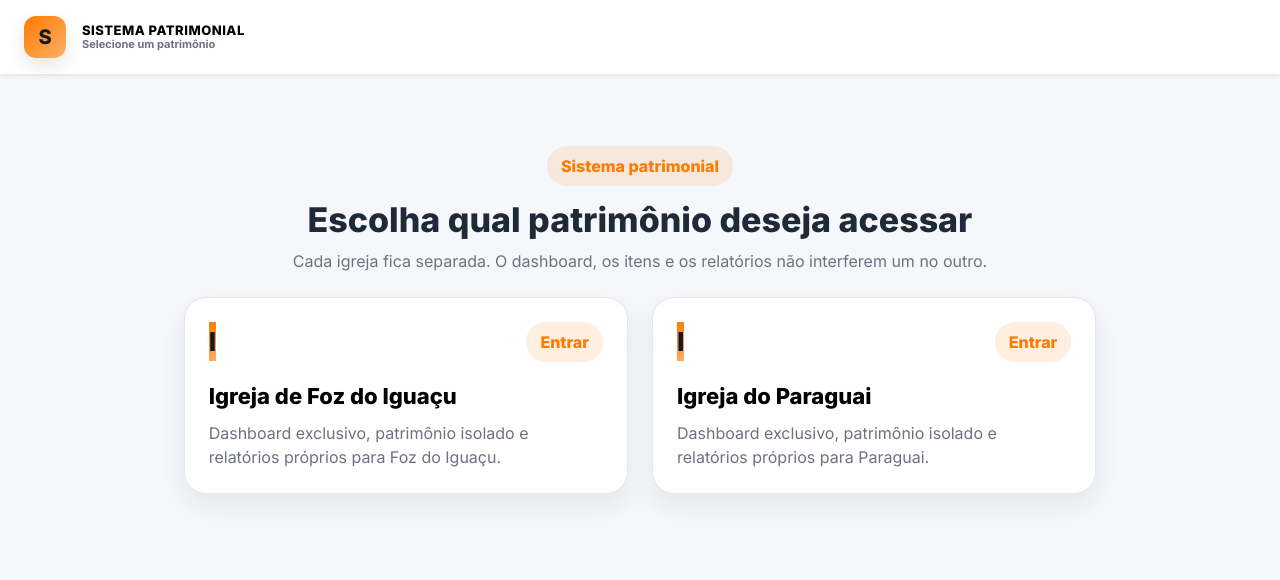
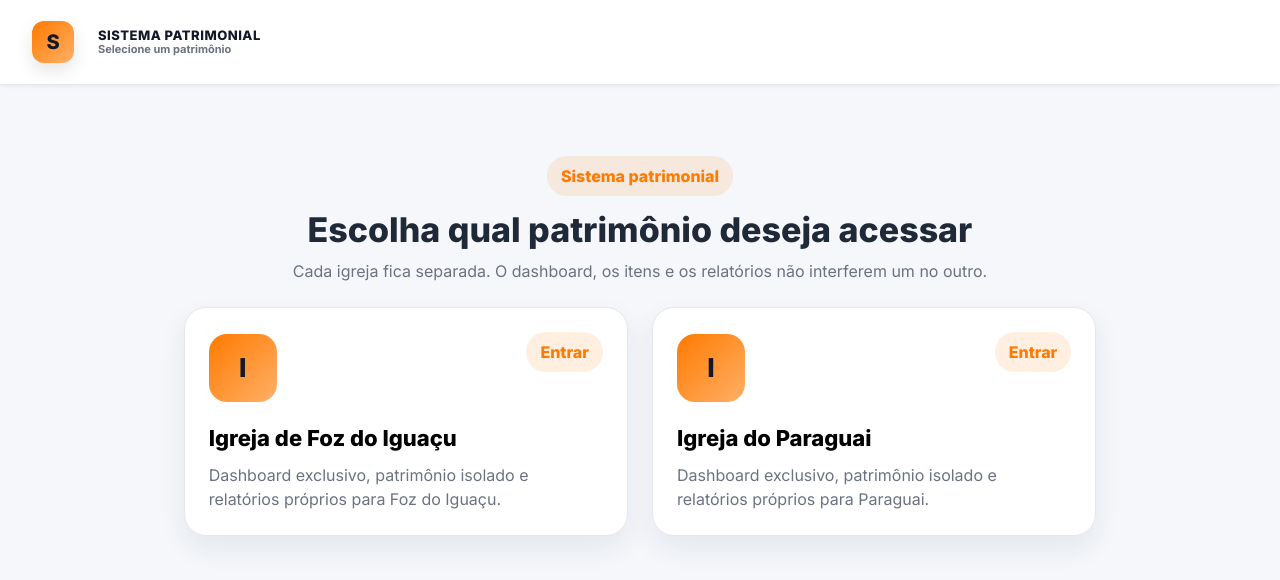
Before and after one commit to Hunter954/Patrimonial, a Flask app: page / in a window 1280 px wide. Shown: the top 580 px of the page. Run offline with Flask 3, Linux system fonts and the light colour scheme; data comes from the database, SQL or seed files in the repository.

Commit message:
Update app.css

```diff
--- a/app/static/css/app.css
+++ b/app/static/css/app.css
@@ -15,37 +15,75 @@ body{
   color: var(--text);
 }
 
-.app-navbar .navbar-brand{ gap: 10px; }
-.brand-wrap{ min-height: 58px; }
-.brand-copy{ justify-content: center; }
-.brand-mark{
-  width: 42px; height: 42px;
-  border-radius: 12px;
-  display:flex; align-items:center; justify-content:center;
-  box-shadow: 0 8px 18px rgba(0,0,0,.10);
-  background: #fff;
+.app-navbar .navbar-brand{
+  gap: 12px;
 }
-.brand-logo{
+
+.brand-wrap{
+  min-height: 58px;
+  text-decoration: none;
+  min-width: 0;
+}
+
+.brand-logo-wrap{
+  display: flex;
+  align-items: center;
+  justify-content: center;
+  min-width: 58px;
+  min-height: 58px;
+  flex-shrink: 0;
+}
+
+.brand-copy{
+  justify-content: center;
+  min-width: 0;
+}
+
+.brand-logo-free{
+  display: block;
   max-width: 180px;
-  max-height: 52px;
+  max-height: 56px;
   width: auto;
   height: auto;
-  display:block;
   object-fit: contain;
   background: transparent;
+  border: 0;
   border-radius: 0;
   box-shadow: none;
 }
+
 .brand-mark{
+  width: 42px;
+  height: 42px;
+  border-radius: 12px;
+  display:flex;
+  align-items:center;
+  justify-content:center;
+  box-shadow: 0 8px 18px rgba(0,0,0,.10);
   background: linear-gradient(135deg, var(--orange), #ffb067);
   color: #111827;
   font-weight: 800;
+  flex-shrink: 0;
 }
-.brand-title{ font-weight: 800; letter-spacing: .5px; font-size: 13px; }
-.brand-subtitle{ font-size: 11px; color: var(--muted); font-weight: 700; }
+
+.brand-title{
+  font-weight: 800;
+  letter-spacing: .5px;
+  font-size: 13px;
+  color: #111827;
+}
+
+.brand-subtitle{
+  font-size: 11px;
+  color: var(--muted);
+  font-weight: 700;
+}
 
 @media (max-width: 768px){
-  .brand-logo{ max-width: 132px; max-height: 44px; }
+  .brand-logo-free{
+    max-width: 132px;
+    max-height: 44px;
+  }
 }
 
 .nav-link{
@@ -54,19 +92,28 @@ body{
   padding: 10px 10px;
   border-bottom: 3px solid transparent;
 }
+
 .nav-link.active{
   color: #111827;
   border-bottom-color: var(--orange);
 }
 
 .avatar{
-  width: 32px; height: 32px; border-radius: 999px;
-  background: #111827; color: #fff;
-  display:flex; align-items:center; justify-content:center;
+  width: 32px;
+  height: 32px;
+  border-radius: 999px;
+  background: #111827;
+  color: #fff;
+  display:flex;
+  align-items:center;
+  justify-content:center;
   font-weight: 800;
 }
 
-.page-title{ font-size: 22px; font-weight: 900; }
+.page-title{
+  font-size: 22px;
+  font-weight: 900;
+}
 
 .card{
   border: 1px solid var(--border);
@@ -82,15 +129,28 @@ body{
   align-items:center;
   min-height: 86px;
 }
+
 .kpi-icon{
-  width: 46px; height: 46px;
+  width: 46px;
+  height: 46px;
   border-radius: 14px;
   background: var(--orange-soft);
-  display:flex; align-items:center; justify-content:center;
+  display:flex;
+  align-items:center;
+  justify-content:center;
   font-size: 22px;
 }
-.kpi-label{ color: var(--muted); font-weight: 700; font-size: 13px; }
-.kpi-value{ font-size: 26px; font-weight: 900; }
+
+.kpi-label{
+  color: var(--muted);
+  font-weight: 700;
+  font-size: 13px;
+}
+
+.kpi-value{
+  font-size: 26px;
+  font-weight: 900;
+}
 
 .panel-card .panel-title{
   padding: 14px 16px;
@@ -107,6 +167,7 @@ body{
   padding: 14px 16px;
   border-bottom: 1px solid var(--border);
 }
+
 .table-custom tbody td{
   padding: 14px 16px;
   border-bottom: 1px solid #eef2f7;
@@ -119,7 +180,12 @@ body{
   color: #111827;
   font-weight: 900;
 }
-.btn-orange:hover{ background: var(--orange-2); border-color: var(--orange-2); color:#111827; }
+
+.btn-orange:hover{
+  background: var(--orange-2);
+  border-color: var(--orange-2);
+  color:#111827;
+}
 
 .btn-outline-orange{
   border: 1px solid rgba(255,122,0,.35);
@@ -127,26 +193,38 @@ body{
   font-weight: 900;
   background: #fff;
 }
+
 .btn-outline-orange:hover{
   background: var(--orange-soft);
   border-color: rgba(255,122,0,.55);
   color:#111827;
 }
 
-.text-orange{ color: var(--orange) !important; }
+.text-orange{
+  color: var(--orange) !important;
+}
 
 .legend-item{
-  display:flex; align-items:center; gap:10px;
+  display:flex;
+  align-items:center;
+  gap:10px;
   padding: 10px 0;
   border-bottom: 1px solid #eef2f7;
   font-weight: 800;
   color: #111827;
 }
-.legend-item:last-child{ border-bottom: none; }
+
+.legend-item:last-child{
+  border-bottom: none;
+}
 
 .dot{
-  width: 10px; height: 10px; border-radius: 999px; display:inline-block;
+  width: 10px;
+  height: 10px;
+  border-radius: 999px;
+  display:inline-block;
 }
+
 .dot-orange{ background: var(--orange); }
 .dot-yellow{ background: #fbbf24; }
 .dot-gray{ background: #cbd5e1; }
@@ -156,27 +234,44 @@ body{
   border-radius: 999px;
   padding: 6px 10px;
 }
+
 .badge-soft-success{ background: rgba(16,185,129,.15); color:#065f46; }
 .badge-soft-warning{ background: rgba(251,191,36,.20); color:#92400e; }
 .badge-soft-muted{ background: rgba(148,163,184,.25); color:#334155; }
 
 .alert-row{
-  display:flex; align-items:center; gap:10px;
+  display:flex;
+  align-items:center;
+  gap:10px;
   padding: 12px;
   border: 1px solid #eef2f7;
   border-radius: 12px;
   background: #fff;
 }
-.alert-icon{ font-size: 16px; }
+
+.alert-icon{
+  font-size: 16px;
+}
 
 .move-row{
   border: 1px solid #eef2f7;
   border-radius: 12px;
   padding: 10px 12px;
 }
-.move-title{ font-weight: 900; }
-.move-meta{ font-size: 12px; color: #64748b; font-weight: 700; }
-.move-details{ font-size: 13px; }
+
+.move-title{
+  font-weight: 900;
+}
+
+.move-meta{
+  font-size: 12px;
+  color: #64748b;
+  font-weight: 700;
+}
+
+.move-details{
+  font-size: 13px;
+}
 
 .barcode-preview{
   max-width: 100%;
@@ -186,8 +281,16 @@ body{
   background: #fff;
 }
 
-.progress{ height: 10px; border-radius: 999px; background: #eef2f7; }
-.progress-bar{ background: var(--orange); border-radius: 999px; }
+.progress{
+  height: 10px;
+  border-radius: 999px;
+  background: #eef2f7;
+}
+
+.progress-bar{
+  background: var(--orange);
+  border-radius: 999px;
+}
 
 .report-link{
   display:block;
@@ -198,14 +301,22 @@ body{
   color:#111827;
   font-weight: 700;
 }
-.report-link:hover{ background: var(--orange-soft); }
 
-.form-control:focus, .form-select:focus{
+.report-link:hover{
+  background: var(--orange-soft);
+}
+
+.form-control:focus,
+.form-select:focus{
   border-color: rgba(255,122,0,.55);
   box-shadow: 0 0 0 .25rem rgba(255,122,0,.12);
 }
 
-.selector-wrap{ max-width: 1100px; padding-top: 48px; }
+.selector-wrap{
+  max-width: 1100px;
+  padding-top: 48px;
+}
+
 .selector-eyebrow{
   display: inline-flex;
   background: var(--orange-soft);
@@ -215,8 +326,18 @@ body{
   font-weight: 800;
   margin-bottom: 14px;
 }
-.selector-title{ font-size: 34px; font-weight: 900; }
-.selector-subtitle{ color: var(--muted); max-width: 760px; margin: 0 auto; }
+
+.selector-title{
+  font-size: 34px;
+  font-weight: 900;
+}
+
+.selector-subtitle{
+  color: var(--muted);
+  max-width: 760px;
+  margin: 0 auto;
+}
+
 .church-card{
   width: 100%;
   text-align: left;
@@ -227,22 +348,75 @@ body{
   transition: .2s ease;
   box-shadow: 0 12px 28px rgba(31,41,55,.08);
 }
+
 .church-card:hover{
   transform: translateY(-2px);
   box-shadow: 0 18px 36px rgba(31,41,55,.12);
   border-color: rgba(255,122,0,.35);
 }
-.church-card-top{ display:flex; align-items:center; justify-content:space-between; margin-bottom: 18px; }
-.church-card-logo,
+
+.church-card-top{
+  display:flex;
+  align-items:flex-start;
+  justify-content:space-between;
+  gap: 16px;
+  margin-bottom: 18px;
+}
+
+.church-card-brand{
+  display: flex;
+  align-items: center;
+  justify-content: flex-start;
+  min-height: 72px;
+  max-width: calc(100% - 110px);
+}
+
+.church-card-logo-img,
 .church-preview-logo{
-  width: 68px; height: 68px; border-radius: 18px; object-fit: cover; background: #fff; border:1px solid #eef2f7;
+  display: block;
+  max-width: 220px;
+  max-height: 90px;
+  width: auto;
+  height: auto;
+  object-fit: contain;
+  background: transparent;
+  border: 0;
+  border-radius: 0;
+  box-shadow: none;
 }
+
 .church-card-logo-fallback{
-  display:flex; align-items:center; justify-content:center; font-weight: 900; font-size: 26px; background: linear-gradient(135deg, var(--orange), #ffb067); color: #111827;
+  width: 68px;
+  height: 68px;
+  border-radius: 18px;
+  display:flex;
+  align-items:center;
+  justify-content:center;
+  font-weight: 900;
+  font-size: 26px;
+  background: linear-gradient(135deg, var(--orange), #ffb067);
+  color: #111827;
+  flex-shrink: 0;
 }
-.church-badge{ background: var(--orange-soft); color: var(--orange); font-weight: 800; padding: 8px 14px; border-radius: 999px; }
-.church-card-title{ font-size: 22px; font-weight: 900; margin-bottom: 8px; }
-.church-card-desc{ color: var(--muted); }
+
+.church-badge{
+  background: var(--orange-soft);
+  color: var(--orange);
+  font-weight: 800;
+  padding: 8px 14px;
+  border-radius: 999px;
+  flex-shrink: 0;
+}
+
+.church-card-title{
+  font-size: 22px;
+  font-weight: 900;
+  margin-bottom: 8px;
+}
+
+.church-card-desc{
+  color: var(--muted);
+}
 
 .asset-photo{
   width: 100%;
@@ -251,6 +425,7 @@ body{
   border-radius: 14px;
   border: 1px solid #eef2f7;
 }
+
 .asset-photo-placeholder{
   min-height: 220px;
   border-radius: 14px;
@@ -262,6 +437,7 @@ body{
   color: var(--muted);
   font-weight: 700;
 }
+
 .list-thumb{
   width: 46px;
   height: 46px;
@@ -271,5 +447,13 @@ body{
 }
 
 @media (max-width: 991.98px){
-  .selector-title{ font-size: 28px; }
+  .selector-title{
+    font-size: 28px;
+  }
+
+  .church-card-logo-img,
+  .church-preview-logo{
+    max-width: 150px;
+    max-height: 70px;
+  }
 }
```
